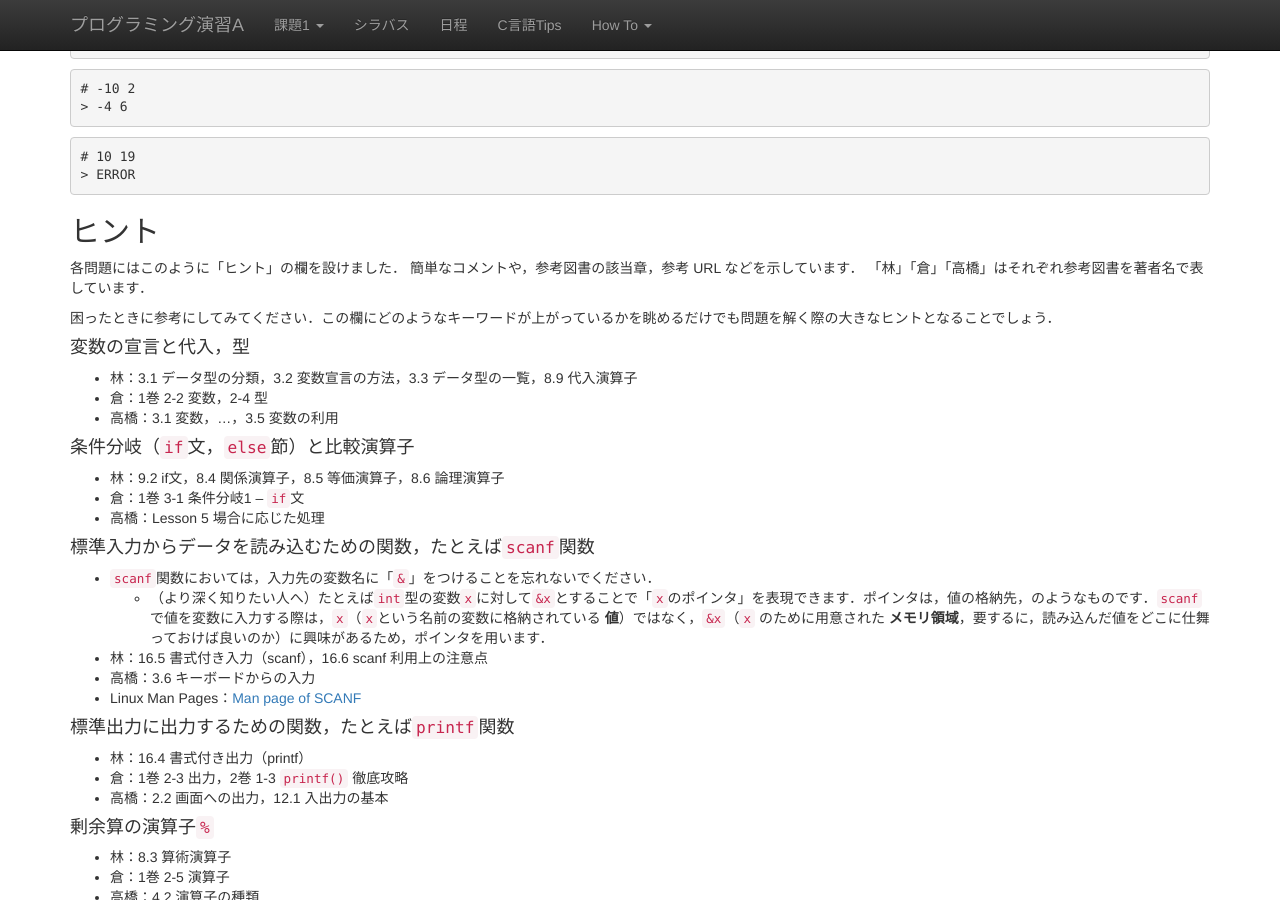
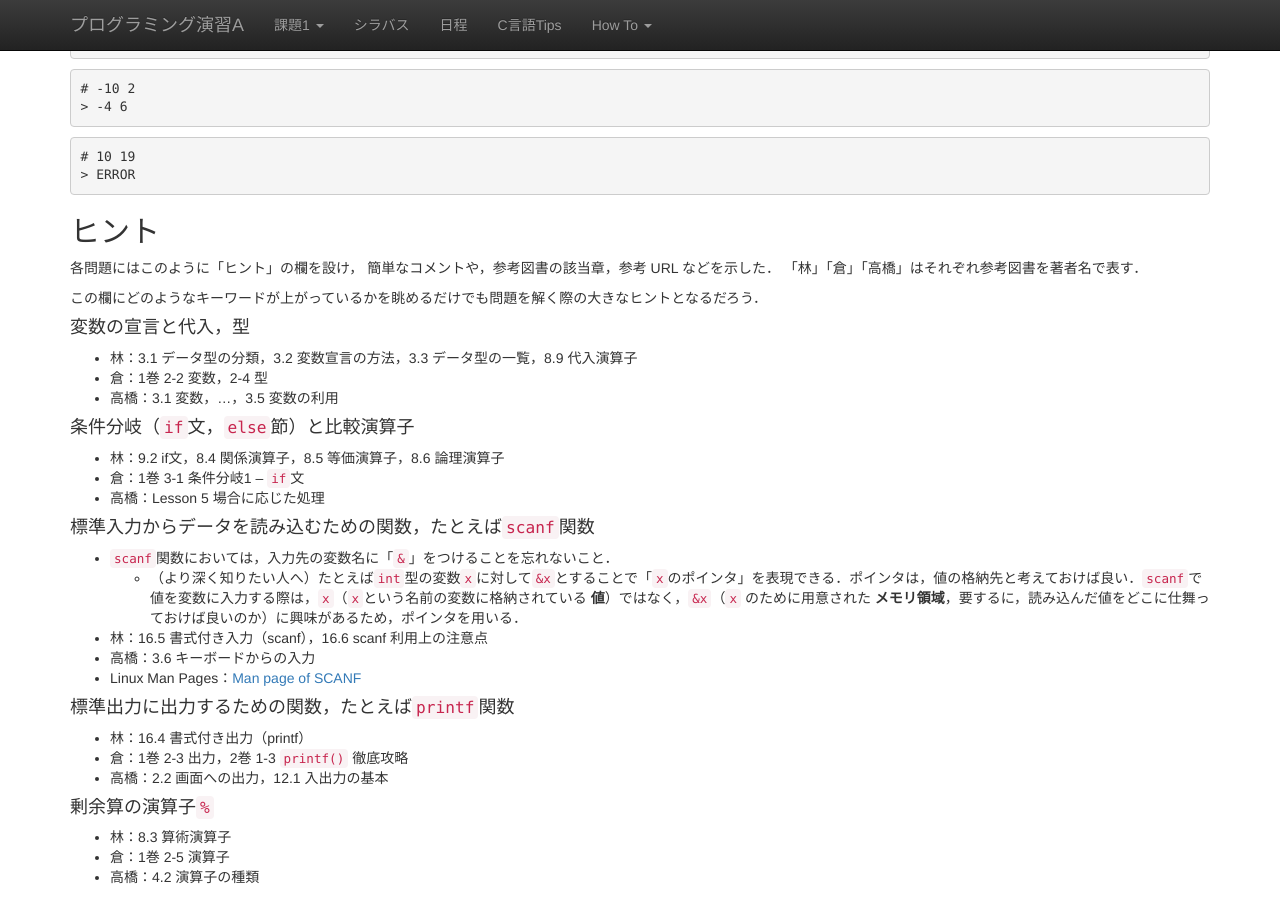
Before and after one commit to ecei-tohoku/ppa-public, a Jekyll site: the page built from kadai1/p11.md, in a window 1280 px wide and 900 px high, scrolled down 605 px. Built offline with Jekyll 4.4.1, drawn with Linux system fonts in a browser that asks for light colours; nearby versions of some CDN libraries; formulas are drawn with MathJax 3.

Commit message:
fix: である調に統一

````diff
--- a/kadai1/p11.md
+++ b/kadai1/p11.md
@@ -40,11 +40,11 @@ title: 1-1. 和差算
 ```
 
 ## ヒント
-各問題にはこのように「ヒント」の欄を設けました．
-簡単なコメントや，参考図書の該当章，参考 URL などを示しています．
-「林」「倉」「高橋」はそれぞれ参考図書を著者名で表しています．
+各問題にはこのように「ヒント」の欄を設け，
+簡単なコメントや，参考図書の該当章，参考 URL などを示した．
+「林」「倉」「高橋」はそれぞれ参考図書を著者名で表す．
 
-困ったときに参考にしてみてください．この欄にどのようなキーワードが上がっているかを眺めるだけでも問題を解く際の大きなヒントとなることでしょう．
+この欄にどのようなキーワードが上がっているかを眺めるだけでも問題を解く際の大きなヒントとなるだろう．
 
 #### 変数の宣言と代入，型
 - 林：3.1 データ型の分類，3.2 変数宣言の方法，3.3 データ型の一覧，8.9 代入演算子
@@ -57,8 +57,8 @@ title: 1-1. 和差算
 - 高橋：Lesson 5 場合に応じた処理
 
 #### 標準入力からデータを読み込むための関数，たとえば`scanf`関数
-- `scanf`関数においては，入力先の変数名に「`&`」をつけることを忘れないでください．
-    - （より深く知りたい人へ）たとえば`int`型の変数`x`に対して`&x`とすることで「`x`のポインタ」を表現できます．ポインタは，値の格納先，のようなものです．`scanf`で値を変数に入力する際は，`x`（`x`という名前の変数に格納されている **値**）ではなく，`&x`（`x` のために用意された **メモリ領域**，要するに，読み込んだ値をどこに仕舞っておけば良いのか）に興味があるため，ポインタを用います．
+- `scanf`関数においては，入力先の変数名に「`&`」をつけることを忘れないこと．
+    - （より深く知りたい人へ）たとえば`int`型の変数`x`に対して`&x`とすることで「`x`のポインタ」を表現できる．ポインタは，値の格納先と考えておけば良い．`scanf`で値を変数に入力する際は，`x`（`x`という名前の変数に格納されている **値**）ではなく，`&x`（`x` のために用意された **メモリ領域**，要するに，読み込んだ値をどこに仕舞っておけば良いのか）に興味があるため，ポインタを用いる．
 - 林：16.5 書式付き入力（scanf），16.6 scanf 利用上の注意点
 - 高橋：3.6 キーボードからの入力
 - Linux Man Pages：[Man page of SCANF](https://linuxjm.osdn.jp/html/LDP_man-pages/man3/scanf.3.html)
````
Also changed, not shown: kadai1/p13.md (+5 -5 lines).
